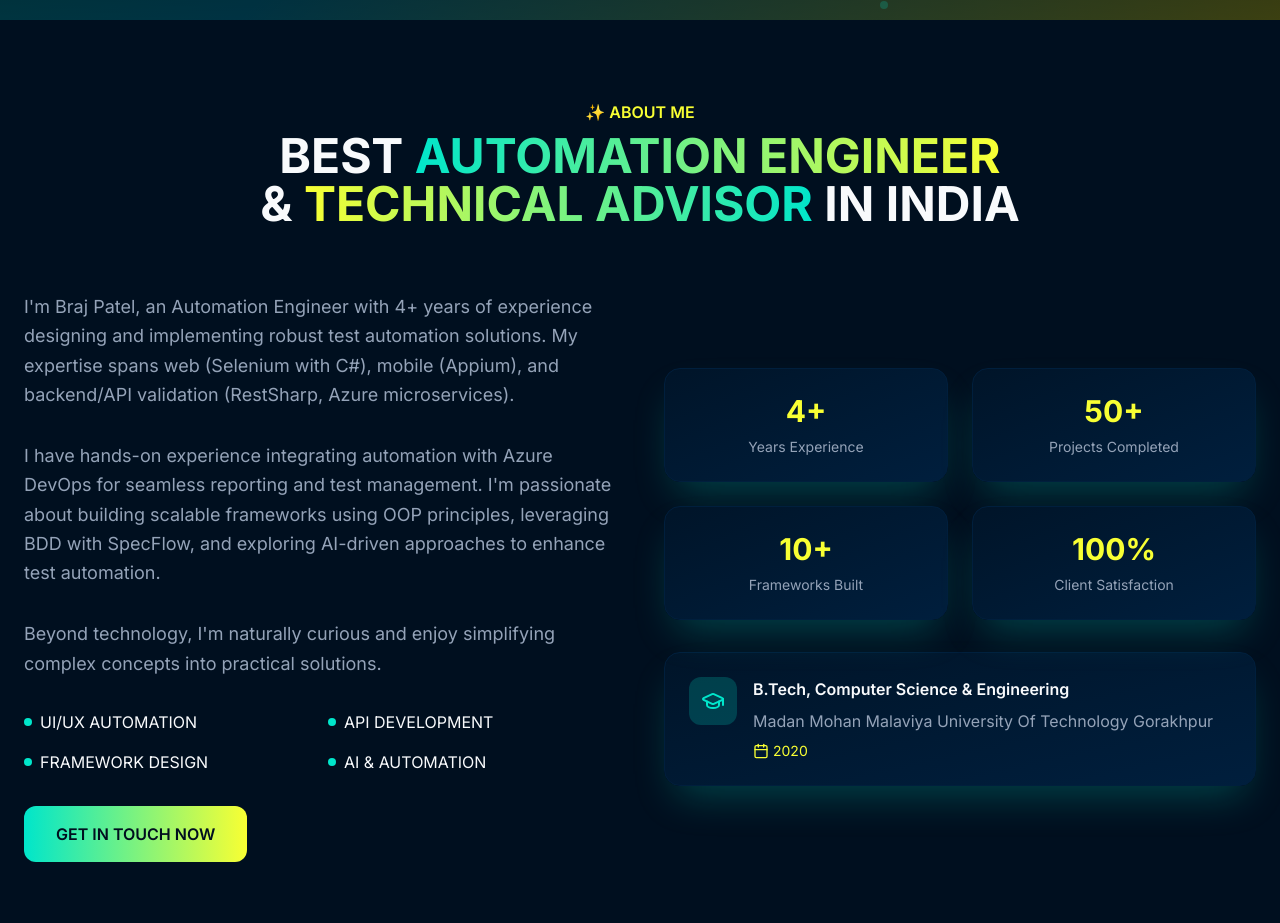
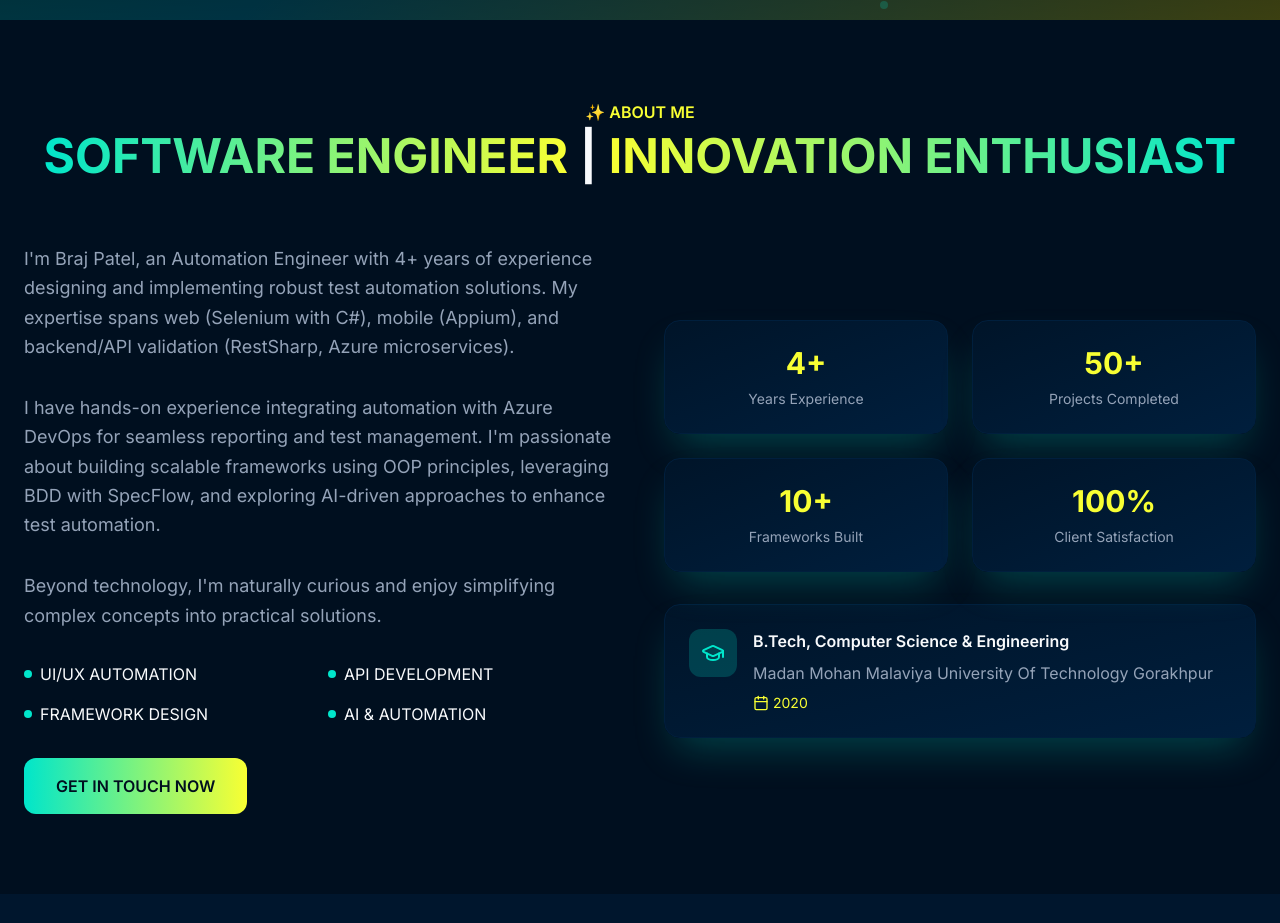
Before and after one commit to him123456789/braj-automates, a React (Vite) app: page / in a window 1280 px wide. Shown: the part 780-1703 px from the top of the page. Built offline with nearby package versions, Linux system fonts and the light colour scheme; the HTML template or start-up script is replaced by a standard one.

Commit message:
Refactor: Update About section title

```diff
--- a/src/components/About.tsx
+++ b/src/components/About.tsx
@@ -7,9 +7,7 @@ const About = () => {
         <div className="text-center mb-16">
           <p className="text-accent font-semibold mb-2">✨ ABOUT ME</p>
           <h2 className="text-4xl lg:text-5xl font-bold mb-6">
-            BEST <span className="text-gradient">AUTOMATION ENGINEER</span>
-            <br />
-            & <span className="text-accent-gradient">TECHNICAL ADVISOR</span> IN INDIA
+            <span className="text-gradient">SOFTWARE ENGINEER</span> | <span className="text-accent-gradient">INNOVATION ENTHUSIAST</span>
           </h2>
         </div>
 
```
